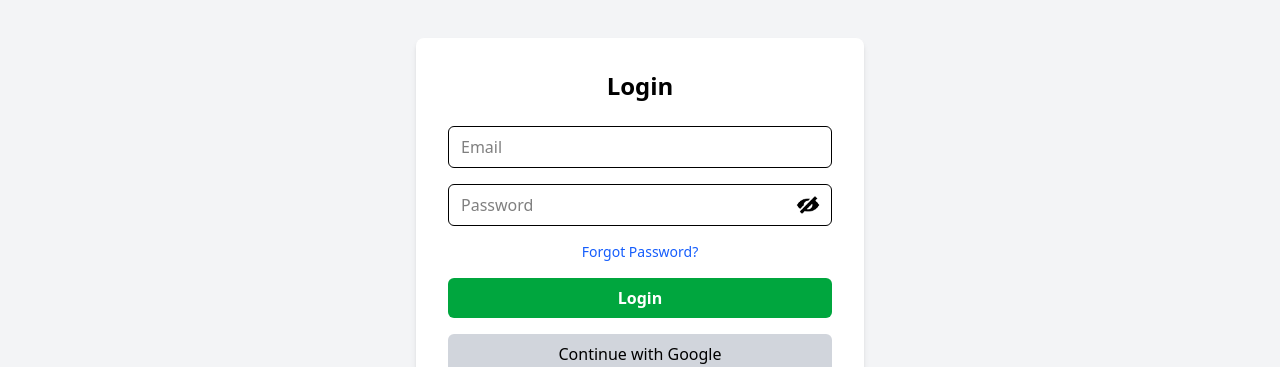
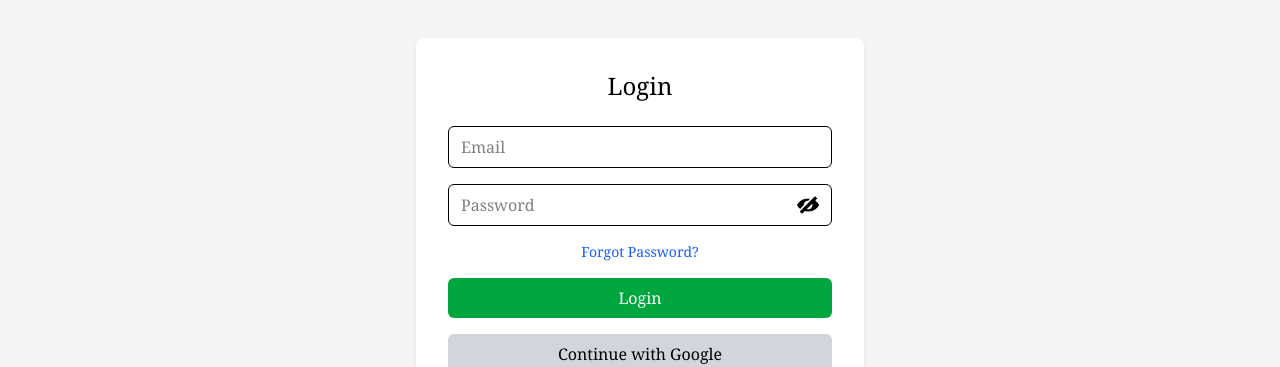
Before and after one commit to AliAhmed28101/PassOP-Firebase, a React (Vite) app in the folder frontend/: page /login in a window 1280 px wide. Shown: the part 120-487 px from the top of the page. Built offline with nearby package versions, Linux system fonts and the light colour scheme; no server answers.

Commit message:
minor changes

```diff
--- a/frontend/src/pages/Login.jsx
+++ b/frontend/src/pages/Login.jsx
@@ -215,7 +215,7 @@ const Login = () => {
   };
 
   return (
-    <div className="min-h-screen w-full flex justify-center items-center bg-gray-100 px-4">
+    <div className="min-h-screen w-full flex justify-center items-center bg-gray-100 px-4 font-serif ">
 
       <div className="w-full max-w-[1550px] flex justify-center items-center">
 
@@ -224,7 +224,7 @@ const Login = () => {
           className="bg-white p-6 sm:p-8 rounded-lg shadow-md w-full max-w-xs sm:max-w-sm md:max-w-md flex flex-col gap-3 sm:gap-4"
         >
 
-          <h2 className="text-xl sm:text-2xl font-semibold text-center mb-2">
+          <h2 className="text-xl sm:text-2xl text-center mb-2">
             Login
           </h2>
 
@@ -267,7 +267,7 @@ const Login = () => {
             Forgot Password?
           </p>
 
-          <button className="bg-green-600 text-white py-2 rounded-md text-sm sm:text-base font-semibold hover:bg-green-700">
+          <button className="bg-green-600 text-white py-2 rounded-md text-sm sm:text-base  hover:bg-green-700">
             Login
           </button>
 
--- a/frontend/src/pages/Signup.jsx
+++ b/frontend/src/pages/Signup.jsx
@@ -185,7 +185,7 @@ const Signup = () => {
   };
 
   return (
-    <div className="min-h-screen w-full flex justify-center items-center bg-gray-100 px-4">
+    <div className="min-h-screen w-full flex justify-center items-center bg-gray-100 px-4 font-serif">
 
       <div className="w-full max-w-[1550px] flex justify-center items-center">
 
@@ -194,7 +194,7 @@ const Signup = () => {
           className="bg-white w-full max-w-xs sm:max-w-sm md:max-w-md p-5 sm:p-6 rounded-lg shadow-md flex flex-col gap-3 sm:gap-4"
         >
 
-          <h2 className="text-xl sm:text-2xl font-semibold text-center mb-2">
+          <h2 className="text-xl sm:text-2xl  text-center mb-2">
             Sign Up
           </h2>
 
@@ -240,7 +240,7 @@ const Signup = () => {
             </span>
           </div>
 
-          <button className="mt-2 bg-green-600 text-white py-2 rounded-md text-sm sm:text-base hover:bg-green-700">
+          <button className="mt-2 bg-green-600 text-white py-2 rounded-md text-sm sm:text-base hover:bg-green-700 ">
             Sign Up
           </button>
 
```
Also changed, not shown: frontend/src/index.css (line endings or trailing spaces).
